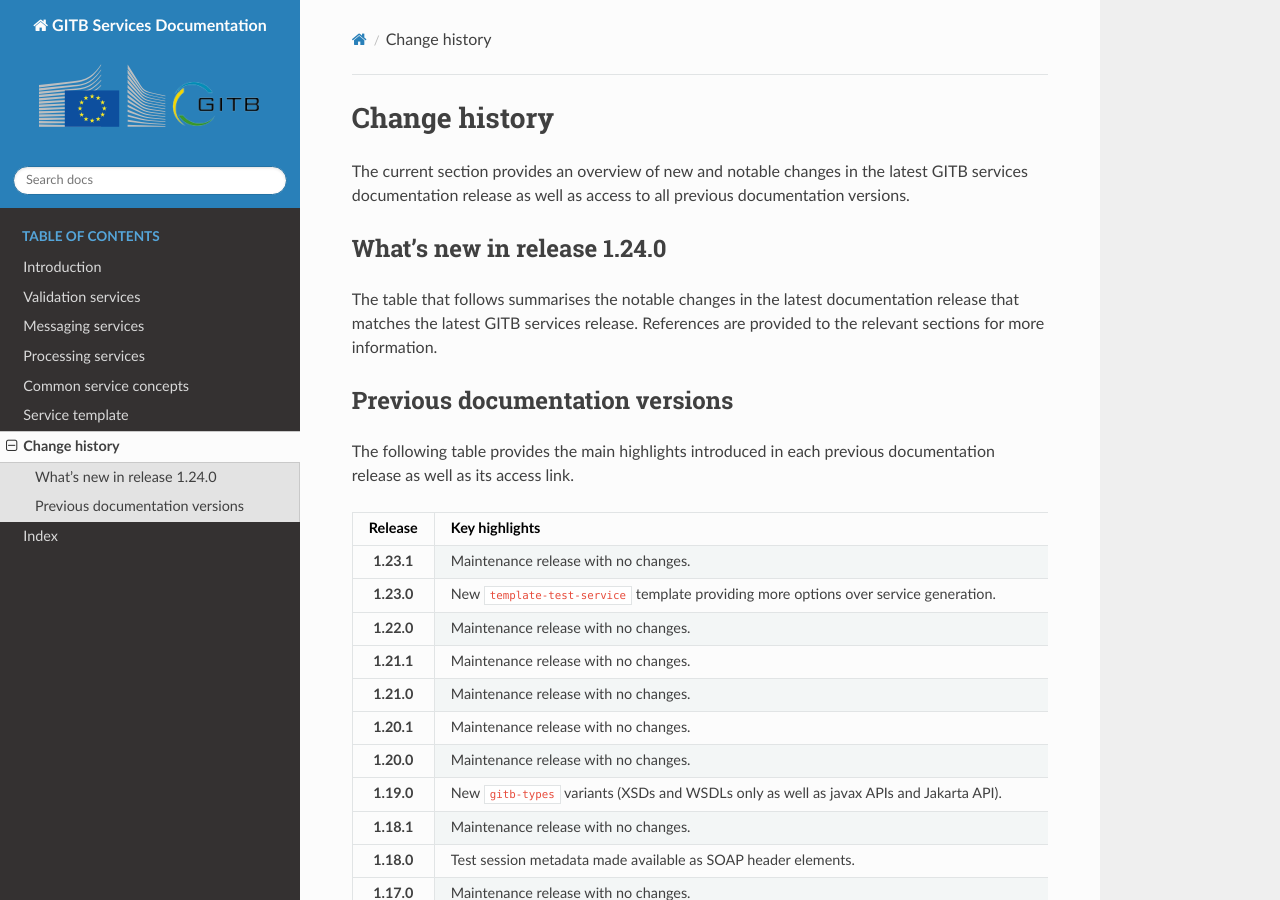
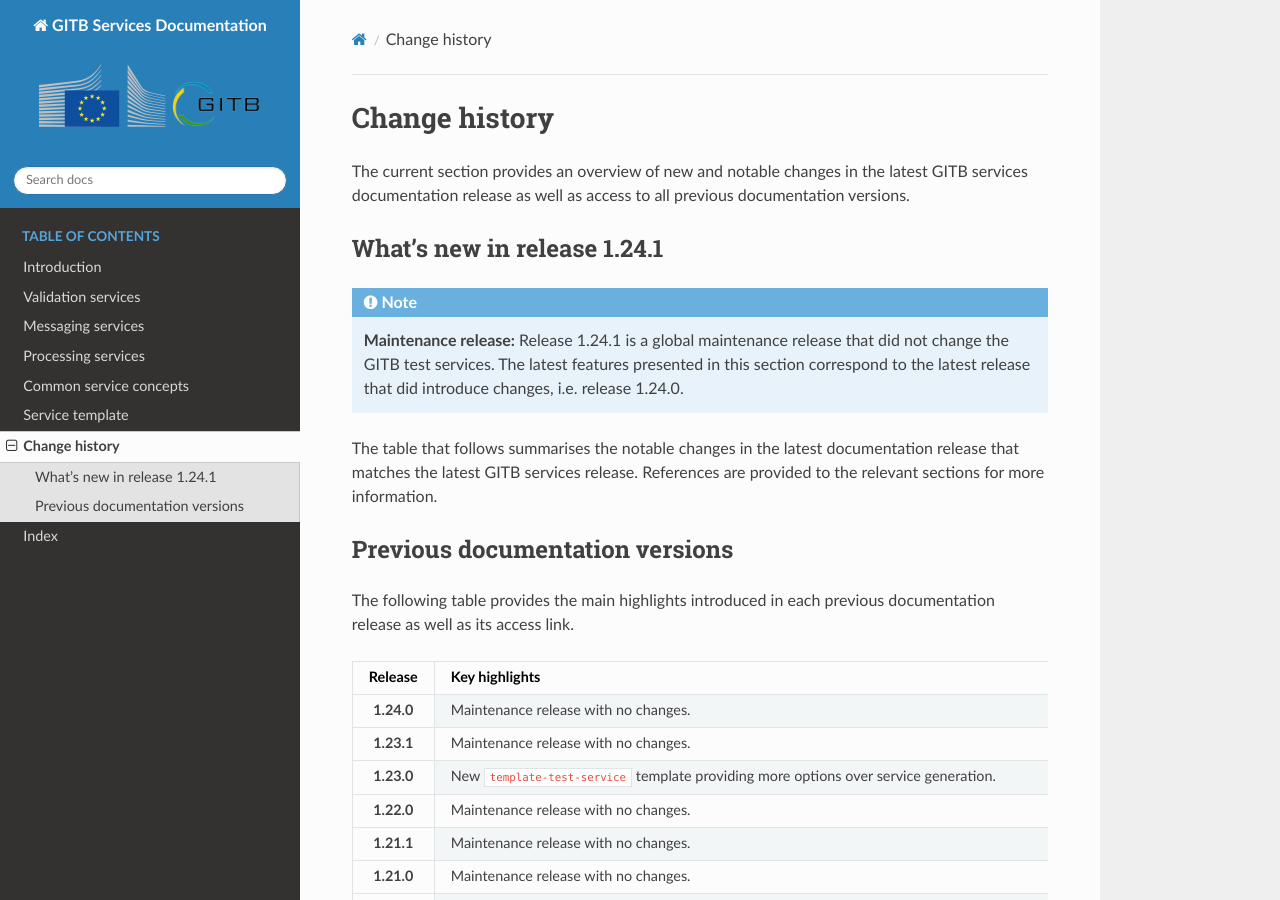
Before and after one commit to ISAITB/docs-services, a Sphinx documentation site: the page built from source/changelog/index.rst, in a window 1280 px wide and 900 px high. Built offline with Sphinx 7.4.7 and the Read the Docs theme 3.1.0, drawn with Linux system fonts in a browser that asks for light colours.

Commit message:
Updates for release 1.24.1

```diff
--- a/source/changelog/index.rst
+++ b/source/changelog/index.rst
@@ -8,8 +8,12 @@
 
 .. _changelog__new:
 
-What's new in release 1.24.0
+What's new in release 1.24.1
 ----------------------------
+
+.. note::
+    **Maintenance release:** Release 1.24.1 is a global maintenance release that did not change the GITB test services. The latest features presented
+    in this section correspond to the latest release that did introduce changes, i.e. release 1.24.0.
 
 The table that follows summarises the notable changes in the latest documentation release that matches the latest GITB services
 release. References are provided to the relevant sections for more information.
@@ -29,6 +33,7 @@
     :header: "Release", "Key highlights", "Documentation link"
     :stub-columns: 1
 
+    1.24.0, Maintenance release with no changes., https://www.itb.ec.europa.eu/docs/services/1.24.0/
     1.23.1, Maintenance release with no changes., https://www.itb.ec.europa.eu/docs/services/1.23.1/
     1.23.0, New ``template-test-service`` template providing more options over service generation., https://www.itb.ec.europa.eu/docs/services/1.23.0/
     1.22.0, Maintenance release with no changes., https://www.itb.ec.europa.eu/docs/services/1.22.0/
--- a/source/conf.py
+++ b/source/conf.py
@@ -24,9 +24,9 @@
 author = 'European Commission, DIGIT'
 
 # The short X.Y version
-version = 'GITB services version 1.24.0'
+version = 'GITB services version 1.24.1'
 # The full version, including alpha/beta/rc tags
-release = 'GITB services version 1.24.0'
+release = 'GITB services version 1.24.1'
 
 html_show_sourcelink = False
 html_show_sphinx = False
--- a/source/messaging/index.rst
+++ b/source/messaging/index.rst
@@ -114,7 +114,7 @@
     <dependency>
         <groupId>eu.europa.ec.itb</groupId>
         <artifactId>gitb-types-jakarta</artifactId>
-        <version>1.24.0</version>
+        <version>1.24.1</version>
     </dependency>
 
 .. note::
--- a/source/processing/index.rst
+++ b/source/processing/index.rst
@@ -51,7 +51,7 @@
     <dependency>
         <groupId>eu.europa.ec.itb</groupId>
         <artifactId>gitb-types-jakarta</artifactId>
-        <version>1.24.0</version>
+        <version>1.24.1</version>
     </dependency>
 
 .. note::
--- a/source/templates/index.rst
+++ b/source/templates/index.rst
@@ -62,7 +62,7 @@
 
 .. code-block:: none
 
-    mvn archetype:generate "-DarchetypeGroupId=eu.europa.ec.itb" "-DarchetypeArtifactId=template-test-service" "-DarchetypeVersion=1.24.0"
+    mvn archetype:generate "-DarchetypeGroupId=eu.europa.ec.itb" "-DarchetypeArtifactId=template-test-service" "-DarchetypeVersion=1.24.1"
 
 This will download and run the project generation process. Provide the following values for the requested properties:
 
@@ -82,7 +82,7 @@
 
     ...
     [INFO] ----------------------------------------------------------------------------
-    [INFO] Using following parameters for creating project from Archetype: template-test-service:1.24.0
+    [INFO] Using following parameters for creating project from Archetype: template-test-service:1.24.1
     [INFO] ----------------------------------------------------------------------------
     [INFO] Parameter: groupId, Value: org.test
     [INFO] Parameter: artifactId, Value: test-services
--- a/source/validation/index.rst
+++ b/source/validation/index.rst
@@ -26,7 +26,7 @@
   <dependency>
       <groupId>eu.europa.ec.itb</groupId>
       <artifactId>gitb-types-jakarta</artifactId>
-      <version>1.24.0</version>
+      <version>1.24.1</version>
   </dependency>
 
 .. note::
```
